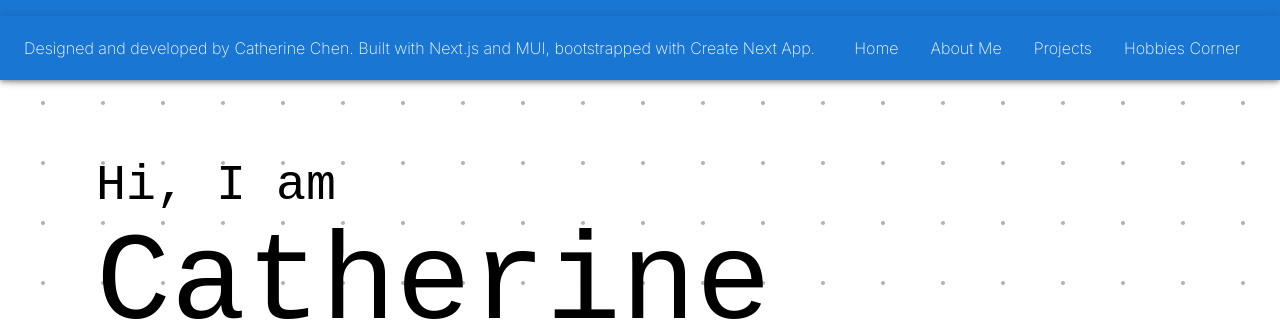
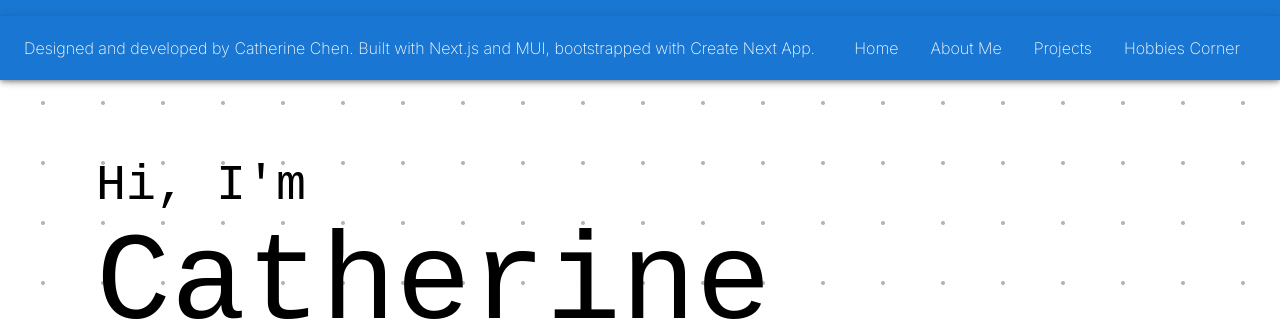
Before and after one commit to Cath-Ch/Cath-Ch.github.io, a Next.js app: page / in a window 1280 px wide. Shown: the top 321 px of the page. Built offline with nearby package versions, Linux system fonts and the light colour scheme; a web font is replaced by a local one.

Commit message:
Even better workaround for ESLint error I didn't realize

```diff
--- a/src/app/page.tsx
+++ b/src/app/page.tsx
@@ -14,7 +14,7 @@ export default function Home() {
     <StyledEngineProvider injectFirst>
       <main className="home-main">
         <div className="home-intro">
-          <h3>Hi, I am</h3>
+          <h3>Hi, I&apos;m</h3>
           <div className="intro-name">
             Catherine Chen.
           </div>
```
